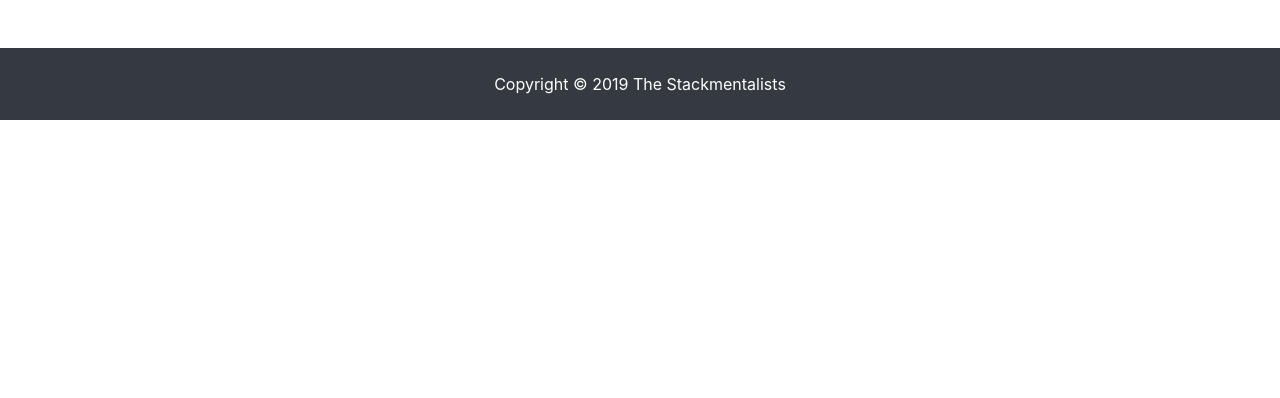
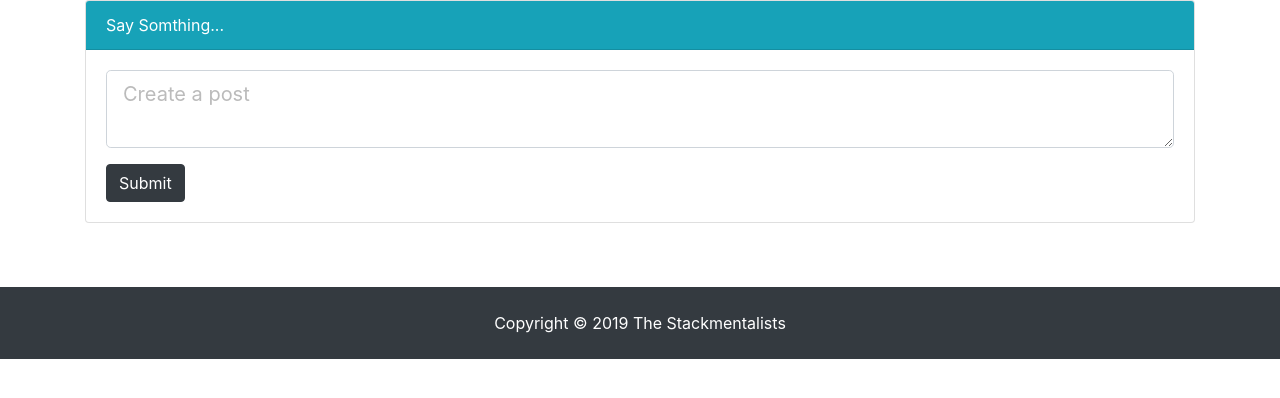
Before and after one commit to vishalsharma0503/nutrigrients, a React (Create React App) app in the folder client/: page /createpost/1 in a window 1280 px wide. Shown: the top 398 px of the page. Built offline with nearby package versions, Linux system fonts and the light colour scheme.

Commit message:
Vishal 22/04 00:03

```diff
--- a/client/src/App.js
+++ b/client/src/App.js
@@ -22,7 +22,7 @@ class App extends Component {
           <Route exact path="/" component={Landing} />
           <div className="c">
             <Route exact path="/register" component={Register} />
-            <Route exact path="/createpost" component={CreatePost} />
+            <Route exact path="/createpost/:token" component={CreatePost} />
             <Route exact path="/login" component={Login} />
             <Route
               exact
--- a/client/src/components/CreatePost.jsx
+++ b/client/src/components/CreatePost.jsx
@@ -3,7 +3,9 @@ import React, { Component } from "react";
 class CreatePost extends Component {
   constructor(props) {
     super(props);
+    var token = props.match.params.token;
     this.state = {
+      token: "Bearer " + token,
       post: ""
     };
     this.onChange = this.onChange.bind(this);
@@ -15,34 +17,60 @@ class CreatePost extends Component {
   onSubmit(e) {
     e.preventDefault();
     const userPost = {
-      user: { _id: this.state._id },
-      post:this.state.post
-    }
+      // token: this.state.token,
+      // user: { _id: this.state._id },
+      post: this.state.post
+    };
     console.log(userPost);
+
+    fetch("http://localhost:5000/api/posts/", {
+      crossDomain: true,
+      method: "POST",
+      headers: {
+        "Content-Type": "application/json",
+        Authorization: this.state.token
+      },
+      body: JSON.stringify(userPost)
+    })
+      .then(res => {
+        return res.json();
+      })
+      .then(resJson => {
+        console.log(resJson);
+        if (resJson.error === undefined) {
+          console.log("Jai Mata di");
+          this.props.history.push("/allposts")
+        } else {
+          console.log(resJson.error);
+        }
+      })
+      .catch(err => {
+        console.log(err);
+      });
   }
 
   render() {
     return (
-      <div class="post">
-        <div class="container">
-          <div class="row">
-            <div class="col-md-12">
+      <div className="post">
+        <div className="container">
+          <div className="row">
+            <div className="col-md-12">
               {/* post-item */}
-              <div class="card card-body mb-3">
-                <div class="row">
-                  <div class="col-md-2">
+              {/* <div className="card card-body mb-3">
+                <div className="row">
+                  <div className="col-md-2">
                     <a href="profile.html">
                       <img
-                        class="rounded-circle d-none d-md-block"
+                        className="rounded-circle d-none d-md-block"
                         src="https://www.gravatar.com/avatar/205e460b479e2e5b48aec07710c08d50?s=200"
                         alt=""
                       />
                     </a>
                     <br />
-                    <p class="text-center">John Doe</p>
+                    <p className="text-center">John Doe</p>
                   </div>
-                  <div class="col-md-10">
-                    <p class="lead">
+                  <div className="col-md-10">
+                    <p className="lead">
                       Lorem ipsum dolor sit amet consectetur adipisicing elit.
                       Sint possimus corporis sunt necessitatibus! Minus nesciunt
                       soluta suscipit nobis. Amet accusamus distinctio
@@ -51,25 +79,25 @@ class CreatePost extends Component {
                     </p>
                   </div>
                 </div>
-              </div>
+              </div> */}
 
-              <div class="post-form mb-3">
-                <div class="card card-info">
-                  <div class="card-header bg-info text-white">
+              <div className="post-form mb-3">
+                <div className="card card-info">
+                  <div className="card-header bg-info text-white">
                     Say Somthing...
                   </div>
-                  <div class="card-body">
-                    <form>
-                      <div class="form-group">
+                  <div className="card-body">
+                    <form onSubmit={this.onSubmit}>
+                      <div className="form-group">
                         <textarea
-                          class="form-control form-control-lg"
+                          className="form-control form-control-lg"
                           placeholder="Create a post"
                           name="post"
                           value={this.state.post}
                           onChange={this.onChange}
                         />
                       </div>
-                      <button type="submit" class="btn btn-dark">
+                      <button type="submit" className="btn btn-dark">
                         Submit
                       </button>
                     </form>
--- a/client/src/components/Dashboard.jsx
+++ b/client/src/components/Dashboard.jsx
@@ -59,7 +59,7 @@ class Dashboard extends Component {
     this.props.history.push("/editprofile/" + this.state.token);
   };
   pushToPostsPage = () => {
-    this.props.history.push("/createpost");
+    this.props.history.push("/createpost/" + this.state.token);
   };
   pushToFitHerdPage = () => {
     this.props.history.push("/thefitherd/" + this.state.token);
```
Also changed, not shown: 1 other file (tests, documents, lock files or other folders).
